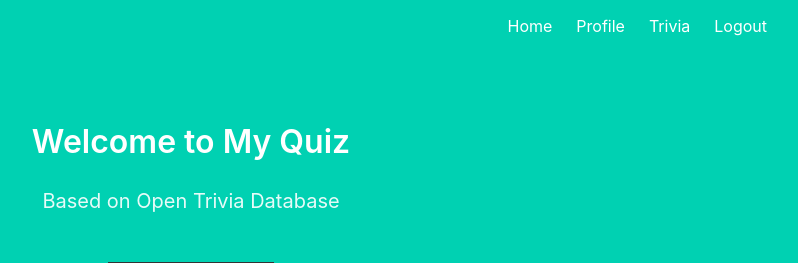
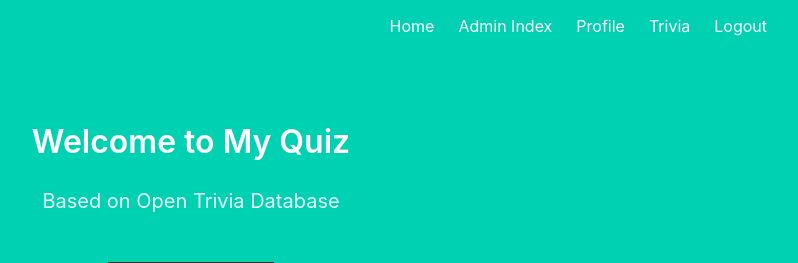
Before and after one commit to Cram-In/quiz_app_project, a Flask app: page / in a window 1280 px wide. Shown: the top 263 px of the page, without its empty margins (449-1247 px from the left). Run offline with Flask 2, Linux system fonts and the light colour scheme; a user stored in the database is signed in; data comes from the database, SQL or seed files in the repository.

Commit message:
admin function added routes updated

```diff
--- a/quiz/main.py
+++ b/quiz/main.py
@@ -1,4 +1,4 @@
-from flask import Blueprint, render_template, redirect, request, flash, session
+from flask import Blueprint, render_template, redirect, request, session
 from flask_login import login_required, current_user
 from quiz.client import get_me_question
 from quiz import db
@@ -13,6 +13,26 @@ def index():
     users = User.query.all()
 
     return render_template("index.html", users=users)
+
+
+@base.route("/admin/")
+@login_required
+def admin_index():
+    users = User.query.all()
+
+    return render_template("admin_index.html", users=users)
+
+
+@base.route("/admin/delete/<username>")
+@login_required
+def terminator(username):
+
+    user = User.query.filter_by(username=username).first()
+
+    db.session.delete(user)
+    db.session.commit()
+
+    return redirect("admin_index.html")
 
 
 @base.route("/profile/")
--- a/quiz/models.py
+++ b/quiz/models.py
@@ -9,6 +9,8 @@ class User(UserMixin, db.Model):
     password = db.Column(db.String(100))
     total = db.Column(db.Integer)
     scores = db.relationship("Score", backref="user", lazy="dynamic")
+
+    is_admin = db.Column(db.Boolean, default=False)
 
     def get(self, username):
         return self.id
--- a/quiz/templates/base.html
+++ b/quiz/templates/base.html
@@ -21,6 +21,11 @@
                         <div class="navbar-end">
                             <a href="{{ url_for('base.index') }}" class="navbar-item">
                                 Home
+                            </a>
+                            {% if current_user.is_admin %}
+                            <a href="{{ url_for('base.admin_index') }}" class="navbar-item">
+                                Admin Index
+                                {% endif %}
                             </a>
                             {% if current_user.is_authenticated %}
                             <a href="{{ url_for('base.profile') }}" class="navbar-item">
```
Also changed, not shown: quiz/requirements.txt (added, +14 -0 lines), quiz/routes.py (+12 -7 lines).
